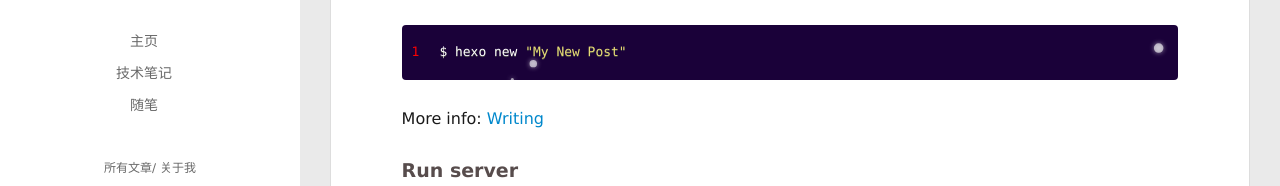
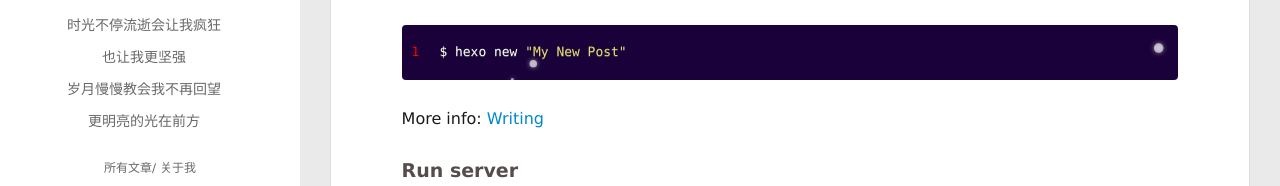
Before and after one commit to lqqtwo/lqqtwo.github.io, a plain HTML site: page index.html in a window 1280 px wide. Shown: the part 342-528 px from the top of the page. Drawn offline with Linux system fonts and the light colour scheme; some packages are replaced by stand-ins of ours; no server answers; animation ran at ten frames a second; a script that the page names is missing.

Commit message:
Site updated: 2021-02-16 15:15:26

```diff
--- a/index.html
+++ b/index.html
@@ -74,11 +74,13 @@
 		<nav class="header-menu">
 			<ul>
 
-				<li><a href="/" target="_blank">主页</a></li>
+				<li><a href="/null" target="_blank">时光不停流逝会让我疯狂</a></li>
 
-				<li><a href="/null" target="_blank">技术笔记</a></li>
+				<li><a href="/null" target="_blank">也让我更坚强</a></li>
 
-				<li><a href="/tags/%E9%9A%8F%E7%AC%94/" target="_blank">随笔</a></li>
+				<li><a href="/null" target="_blank">岁月慢慢教会我不再回望</a></li>
+
+				<li><a href="/null" target="_blank">更明亮的光在前方</a></li>
 
 			</ul>
 		</nav>
@@ -152,6 +154,8 @@
 
 
 
+
+
 			<nav class="header-nav">
 				<div class="social">
 
@@ -182,11 +186,13 @@
 				<ul style="width: 70%">
 
 
-					<li style="width: 33.333333333333336%"><a href="/">主页</a></li>
+					<li style="width: 25%"><a href="/null">时光不停流逝会让我疯狂</a></li>
 
-					<li style="width: 33.333333333333336%"><a href="/null">技术笔记</a></li>
+					<li style="width: 25%"><a href="/null">也让我更坚强</a></li>
 
-					<li style="width: 33.333333333333336%"><a href="/tags/%E9%9A%8F%E7%AC%94/">随笔</a></li>
+					<li style="width: 25%"><a href="/null">岁月慢慢教会我不再回望</a></li>
+
+					<li style="width: 25%"><a href="/null">更明亮的光在前方</a></li>
 
 				</ul>
 			</nav>
```
Also changed, not shown: 2021/02/15/hello-world/index.html (+12 -6 lines), archives/2021/02/index.html (+12 -6 lines), archives/2021/index.html (+12 -6 lines), archives/index.html (+12 -6 lines).
